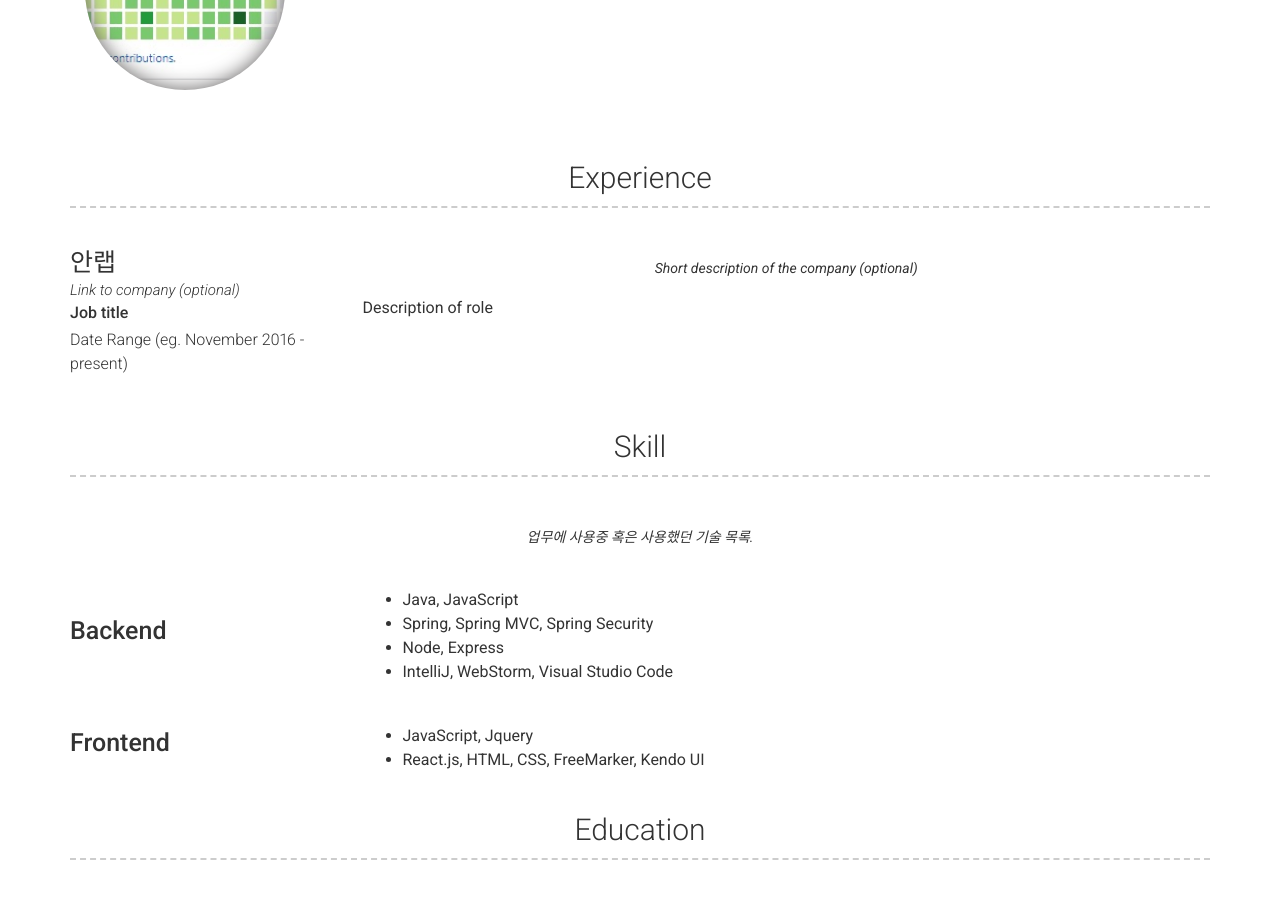
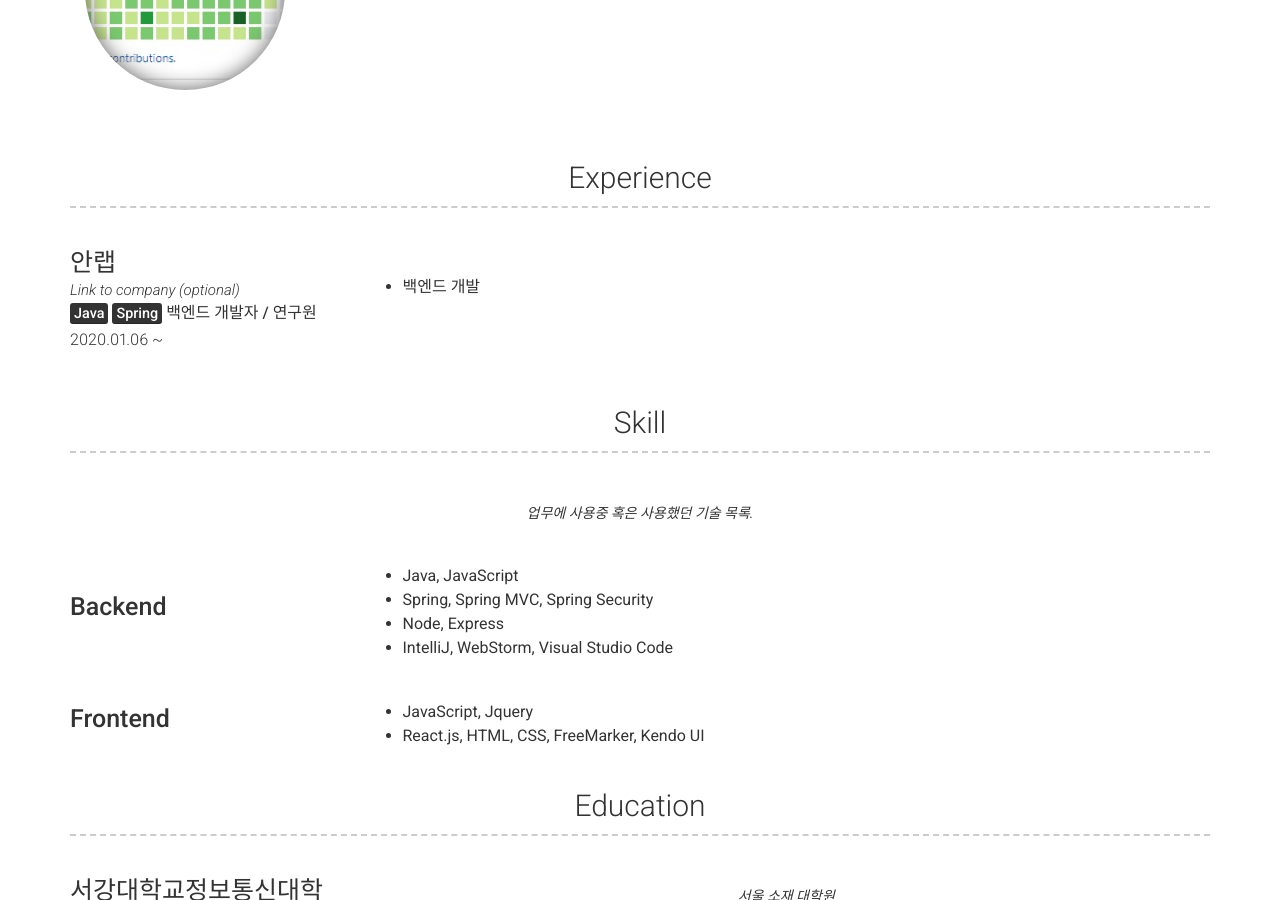
Before and after one commit to yht0827/resume, a Jekyll site: the page built from index.md, in a window 1280 px wide and 900 px high, scrolled down 814 px. Built offline with Jekyll 4.4.1, drawn with Linux system fonts in a browser that asks for light colours; nearby versions of some CDN libraries.

Commit message:
-- introduce

```diff
--- a/_data/experience.yml
+++ b/_data/experience.yml
@@ -2,9 +2,9 @@
 - layout: left
   company: 안랩
   link: Link to company (optional)
-  job_title: Job title
-  dates: Date Range (eg. November 2016 - present)
+  job_title: <mark>Java</mark> <mark>Spring</mark> 백엔드 개발자 / 연구원
+  dates: 2020.01.06 ~
   quote: >
-   Short description of the company (optional)
+
   description: | # this will include new lines to allow paragraphs
-    Description of role
+    - 백엔드 개발
```
